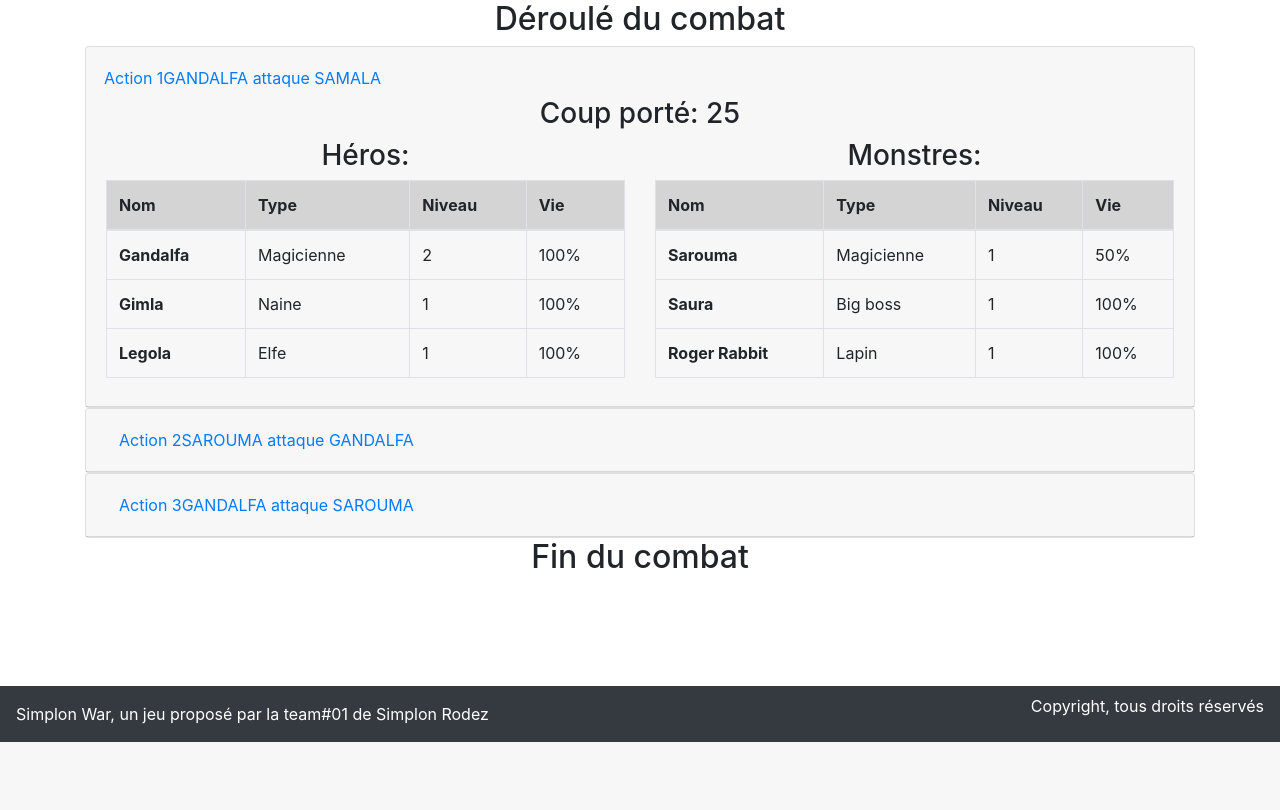
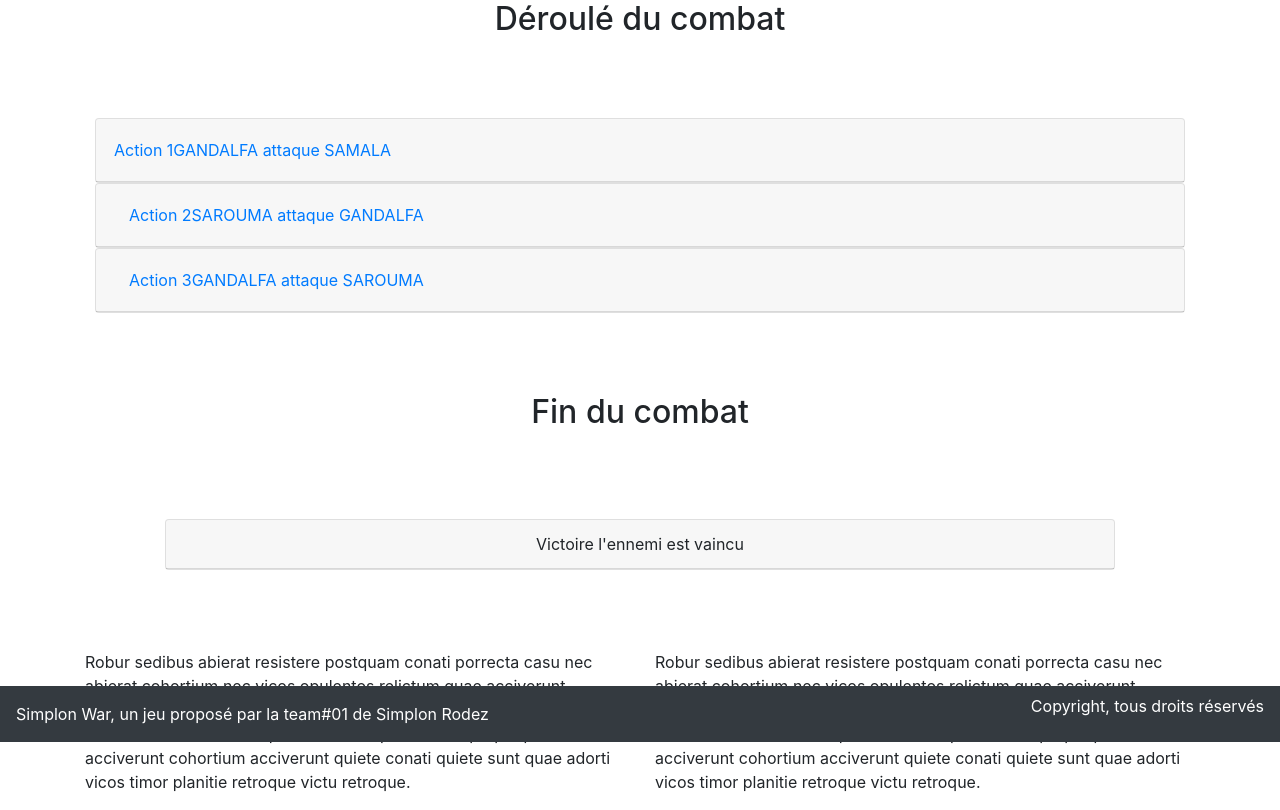
Before and after one commit to vanessa718/jeux-de-role, a PHP site: page /page2.php in a window 1280 px wide. Shown: the part 58-868 px from the top of the page. Before the commit the page ends 800 px from the top, so only its background shows below. Run offline with PHP 8.4, Linux system fonts and the light colour scheme.

Commit message:
changement page au clic, ajout paragraphe page2

```diff
--- a/css/style.css
+++ b/css/style.css
@@ -1,3 +1,4 @@
+/* INDEX.PHP*/
 .fond {
 	background-image: url("../css/img/Fond.jpg");
 	position: fixed;
@@ -29,18 +30,18 @@
 	font-size: 0.8em;
 	text-align: center;
 }
-
+/*      HEADER       */
 header {
 	background-color: #5a6668
 }
-
+/*       FOOTER      */
 footer {
 	position: fixed;
 	bottom: 0;
 	width: 100%;
 	color: white;
 }
-
+/*     PAGE1.PHP   */
 .card-img-top {
 	justify-content: center;
 }
@@ -86,3 +87,10 @@
 .card-img-top-orque {
 	width: 40%;
 }
+/* PAGE2.PHP*/
+#accordion{
+	margin: 5em;
+}
+.combat{
+	margin: 5em;
+}
--- a/includes/header.php
+++ b/includes/header.php
@@ -16,7 +16,7 @@
 	<nav class="navbar navbar-dark bg-dark">
 	  <a class="navbar-brand" href="#">
 	    <img src="../css/img/logo-couleur.png" width="40" height="30" alt="">Simplon War</a>
-	    <button type="button" class="btn btn-danger btn-sm">Démarrer une partie</button>
+	    <a href="#" class="btn btn-danger btn-sm">Démarrer une partie</a>
 	</nav>
 
 
--- a/js/app.js
+++ b/js/app.js
@@ -1,4 +1,5 @@
 (function main(){
+/* MENU ACCORDION OPEN CLOSE START	*/
 	$('#btn1').click(function() {
 		$(".collapse").removeClass("show");
 		$("#collapseOne").toggleClass("show");
@@ -11,5 +12,11 @@
 		$(".collapse").removeClass("show");
 		$("#collapseThree").toggleClass("show");
 	})
+/* MENU ACCORDION OPEN CLOSE END    */
+/*----------------------------------*/
+/* CHANGE PAGE ON CLICK BUTTON START*/
+	$(".btn-danger").attr('href','http://localhost:8888/page1.php');
+	$(".navbar-brand").attr('href','http://localhost:8888/index.php');
+/* CHANGE PAGE ON CLICK BUTTON END  */
 
 })()
--- a/page2.php
+++ b/page2.php
@@ -32,7 +32,7 @@
 		      </h5>
 		    </div>
 
-		    <div id="collapseOne" class="collapse show" aria-labelledby="headingOne" data-parent="#accordion">
+		    <div id="collapseOne" class="collapse" aria-labelledby="headingOne" data-parent="#accordion">
 			 	<div class="row">
 			 		<div class="col-sm-12">
 						<h3>Coup porté: 25</h3>
@@ -285,5 +285,29 @@
 </div>
 <!--END MENU ACCORDION-->
 <h2>Fin du combat</h2>
+<!-- RESULT COMBAT START -->
+<div class="container">
+			<div class="row">
+				<div class="col-12">
+	<div class="card text-center combat">
+		<div class="card-header">
+			    Victoire l'ennemi est vaincu
+			  </div>
+			</div>
+		</div>
+
+	</div>
+</div>
+<!--RESULT COMBAT END -->
+<div class="container">
+	<div class="row paragraph">
+		<div class="col-sm-6">
+			<p>Robur sedibus abierat resistere postquam conati porrecta casu nec abierat cohortium nec vicos opulentos relictum quae acciverunt digressi planitie porrecta et equestrium victu in et et relictum abierat omne sedibus sedibus opulentos retroque recreati propinquabant acciverunt cohortium acciverunt quiete conati quiete sunt quae adorti vicos timor planitie retroque victu retroque.</p>
+		</div>
+		<div class="col-sm-6">
+			<p>Robur sedibus abierat resistere postquam conati porrecta casu nec abierat cohortium nec vicos opulentos relictum quae acciverunt digressi planitie porrecta et equestrium victu in et et relictum abierat omne sedibus sedibus opulentos retroque recreati propinquabant acciverunt cohortium acciverunt quiete conati quiete sunt quae adorti vicos timor planitie retroque victu retroque.</p>
+		</div>
+	</div>
+</div>
 <!-- va chercher le contenu dans le fichier footer.php-->
 	<?php include("includes/footer.php");?>
```
Also changed, not shown: page1.php (+3 -8 lines).
